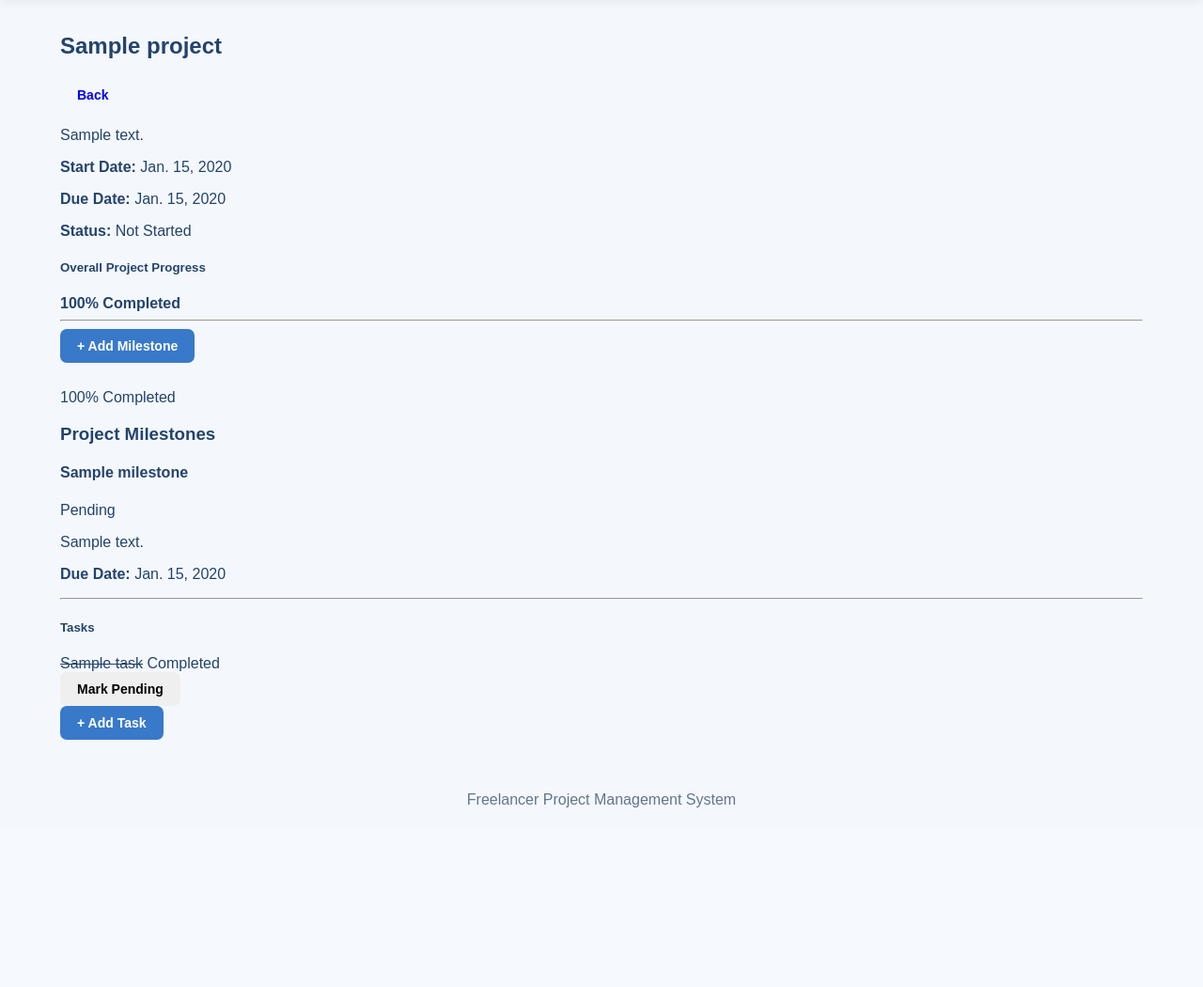
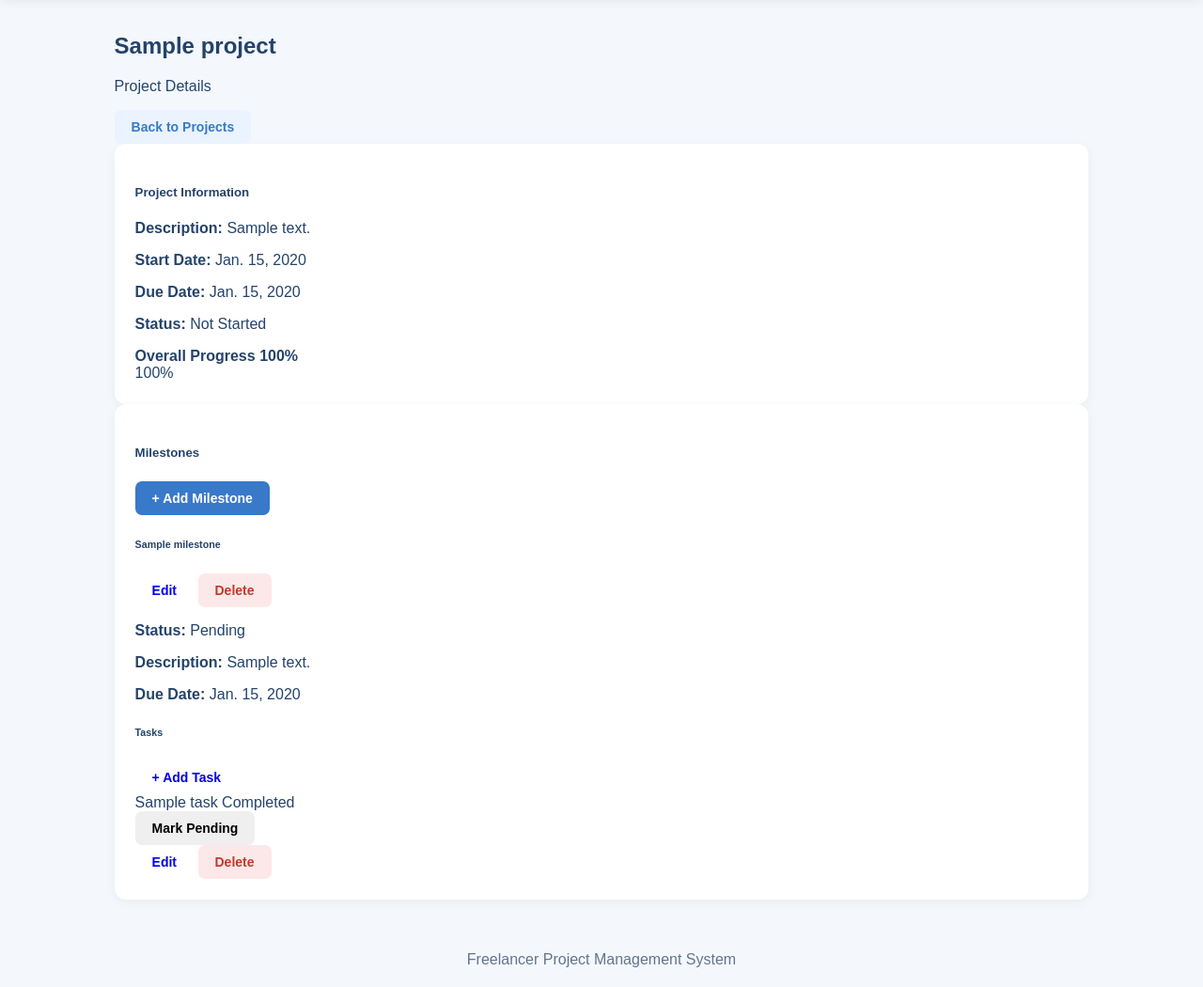
Before and after one commit to suruthika2707-oss/FSD, a Django app: page /projects/1/ in a window 1280 px wide. Shown: the part 60-1110 px from the top of the page at 94% size. Before the commit the page ends 919 px from the top, so only its background shows below. Run offline with Django 5.2, Linux system fonts and the light colour scheme; a user stored in the database is signed in; tables that the repository leaves empty hold one stand-in row (values such as "Sample post").

Commit message:
Update project detail page and fix milestone task URLs

```diff
--- a/app/templates/project_detail.html
+++ b/app/templates/project_detail.html
@@ -1,128 +1,207 @@
-
 {% extends 'base.html' %}
-
-{% block title %}Project Details{% endblock %}
 
 {% block content %}
 
-<div class="custom-card">
+<div class="container mt-4">
 
-    <div class="d-flex justify-content-between align-items-center">
+    <!-- Project Header -->
+    <div class="d-flex justify-content-between align-items-center mb-4">
+        <div>
             <h2>{{ project.title }}</h2>
+            <p class="text-muted">Project Details</p>
+        </div>
 
-        <a href="{% url 'project_list' %}"
-           class="btn btn-outline-secondary">
-            Back
+        <a href="{% url 'project_list' %}" class="btn btn-secondary">
+            Back to Projects
         </a>
     </div>
 
-    <p class="text-muted">{{ project.description }}</p>
+    <!-- Project Information -->
+    <div class="card shadow-sm mb-4">
+        <div class="card-body">
 
-    <p><strong>Start Date:</strong> {{ project.start_date }}</p>
-    <p><strong>Due Date:</strong> {{ project.due_date }}</p>
-    <p><strong>Status:</strong> {{ project.status }}</p>
+            <h5>Project Information</h5>
 
-    <h5>Overall Project Progress</h5>
+            <p>
+                <strong>Description:</strong>
+                {{ project.description|default:"No description available" }}
+            </p>
 
-    <div class="progress mb-2">
-        <div class="progress-bar"
-             style="width: {{ progress }}%">
-        </div>
+            <p>
+                <strong>Start Date:</strong>
+                {{ project.start_date|default:"Not specified" }}
+            </p>
+
+            <p>
+                <strong>Due Date:</strong>
+                {{ project.due_date|default:"Not specified" }}
+            </p>
+
+            <p>
+                <strong>Status:</strong>
+                {{ project.status }}
+            </p>
+
+            <!-- Overall Progress -->
+            <div class="mt-4">
+                <div class="d-flex justify-content-between">
+                    <strong>Overall Progress</strong>
+                    <strong>{{ progress }}%</strong>
                 </div>
 
-    <strong>{{ progress }}% Completed</strong>
-
-    <hr>
-
-    <a href="{% url 'add_milestone' project.id %}"
-       class="btn btn-primary">
-        + Add Milestone
-    </a>
-
-</div>
-
-<div class="progress" style="height: 12px;">
-    <div class="progress-bar"
+                <div class="progress mt-2" style="height: 20px;">
+                    <div
+                        class="progress-bar bg-success"
                         role="progressbar"
                         style="width: {{ progress }}%;"
                         aria-valuenow="{{ progress }}"
                         aria-valuemin="0"
                         aria-valuemax="100">
+                        {{ progress }}%
+                    </div>
                 </div>
             </div>
 
-<p class="mt-2">{{ progress }}% Completed</p>
+        </div>
+    </div>
 
+    <!-- Milestones -->
+    <div class="card shadow-sm mb-4">
 
-<h3 class="mb-3">Project Milestones</h3>
+        <div class="card-header d-flex justify-content-between align-items-center">
+            <h5 class="mb-0">Milestones</h5>
+
+            <a href="{% url 'milestone_create' project.id %}"
+               class="btn btn-primary btn-sm">
+                + Add Milestone
+            </a>
+        </div>
+
+        <div class="card-body">
 
             {% for milestone in milestones %}
 
-<div class="custom-card">
+                <div class="border rounded p-3 mb-3">
 
-    <div class="d-flex justify-content-between">
-        <h4>{{ milestone.title }}</h4>
+                    <div class="d-flex justify-content-between align-items-center">
 
-        <span class="badge bg-info">
-            {{ milestone.status }}
-        </span>
+                        <h6>{{ milestone.title }}</h6>
+
+                        <div>
+                            <a href="{% url 'milestone_update' milestone.id %}"
+                               class="btn btn-warning btn-sm">
+                                Edit
+                            </a>
+
+                            <a href="{% url 'milestone_delete' milestone.id %}"
+                               class="btn btn-danger btn-sm">
+                                Delete
+                            </a>
                         </div>
 
-    <p>{{ milestone.description }}</p>
+                    </div>
 
-    <p><strong>Due Date:</strong> {{ milestone.due_date }}</p>
+                    <p>
+                        <strong>Status:</strong>
+                        {{ milestone.status }}
+                    </p>
 
-    <hr>
+                    <p>
+                        <strong>Description:</strong>
+                        {{ milestone.description|default:"No description" }}
+                    </p>
 
-    <h5>Tasks</h5>
+                    <p>
+                        <strong>Due Date:</strong>
+                        {{ milestone.due_date|default:"Not specified" }}
+                    </p>
+
+                    <!-- Tasks -->
+                    <div class="mt-3">
+
+                        <div class="d-flex justify-content-between align-items-center mb-2">
+                            <h6 class="mb-0">Tasks</h6>
+
+                            <a href="{% url 'task_create' milestone.id %}"
+                               class="btn btn-success btn-sm">
+                                + Add Task
+                            </a>
+                        </div>
 
                         {% for task in milestone.tasks.all %}
 
                             <div class="d-flex justify-content-between align-items-center border-bottom py-2">
 
                                 <div>
+                                    <span>{{ task.title }}</span>
+
                                     {% if task.completed %}
-                <del>{{ task.title }}</del>
-                <span class="badge bg-success">Completed</span>
+                                        <span class="badge bg-success ms-2">
+                                            Completed
+                                        </span>
                                     {% else %}
-                {{ task.title }}
-                <span class="badge bg-warning text-dark">Pending</span>
+                                        <span class="badge bg-warning text-dark ms-2">
+                                            Pending
+                                        </span>
                                     {% endif %}
                                 </div>
 
-        <form method="POST" action="{% url 'toggle_task' task.id %}">
+                                <div class="d-flex gap-2">
+
+                                    <!-- Complete / Pending -->
+                                    <form method="POST"
+                                          action="{% url 'toggle_task' task.id %}">
                                         {% csrf_token %}
 
-            <button class="btn btn-sm btn-outline-primary">
+                                        <button type="submit"
+                                                class="btn btn-sm btn-outline-primary">
                                             {% if task.completed %}
                                                 Mark Pending
                                             {% else %}
-                    Mark Completed
+                                                Mark Complete
                                             {% endif %}
                                         </button>
                                     </form>
+
+                                    <!-- Edit Task -->
+                                    <a href="{% url 'task_update' task.id %}"
+                                       class="btn btn-sm btn-warning">
+                                        Edit
+                                    </a>
+
+                                    <!-- Delete Task -->
+                                    <a href="{% url 'task_delete' task.id %}"
+                                       class="btn btn-sm btn-danger">
+                                        Delete
+                                    </a>
+
+                                </div>
 
                             </div>
 
                         {% empty %}
 
-    <p class="text-muted">No tasks added yet.</p>
+                            <p class="text-muted mt-2">
+                                No tasks added yet.
+                            </p>
 
                         {% endfor %}
 
-    <a href="{% url 'add_task' milestone.id %}"
-       class="btn btn-sm btn-primary mt-3">
-        + Add Task
-    </a>
+                    </div>
 
                 </div>
 
             {% empty %}
 
-<div class="custom-card">
-    <p>No milestones added yet.</p>
-</div>
+                <p class="text-muted">
+                    No milestones added yet. Click Add Milestone to create one.
+                </p>
 
             {% endfor %}
 
+        </div>
+    </div>
+
+</div>
+
 {% endblock %}
```
Lines whose indentation alone changed are shown as unchanged.
